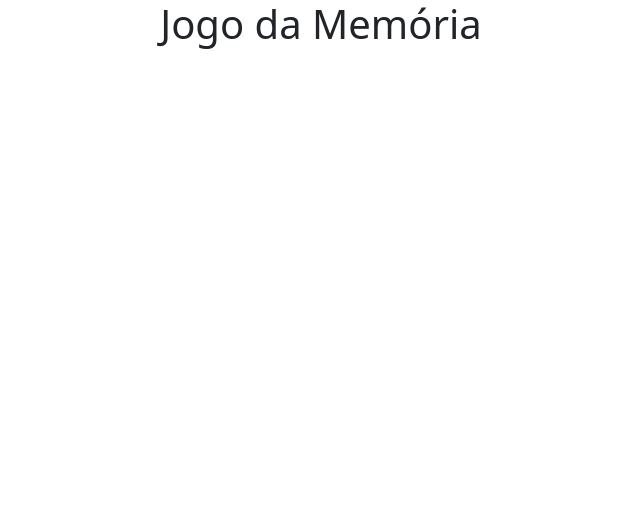
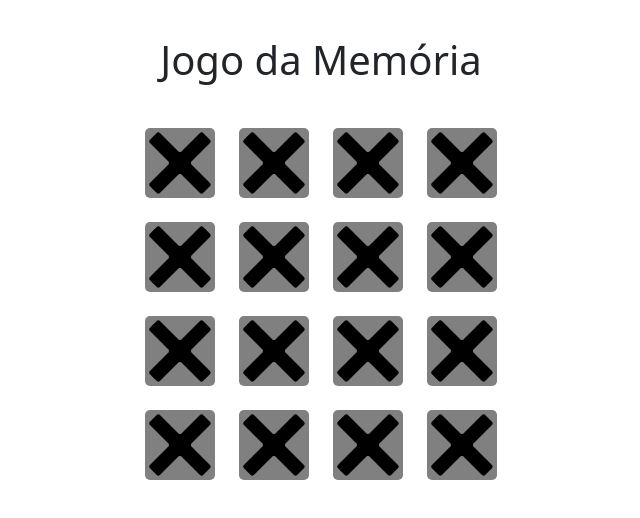
Before and after one commit to BeatrizGivisiez/jogo-da-memoria, a plain HTML site: page index.html in a window 1280 px wide. Shown: the whole page, without its empty margins (319-959 px from the left). Drawn offline with Linux system fonts and the light colour scheme.

Commit message:
wip: tabuleiro fundo cartas

```diff
--- a/assets/css/style.css
+++ b/assets/css/style.css
@@ -1,3 +1,8 @@
+:root {
+  --color-bgVersoCarta: gray;
+  --color-bgFrenteCarta: red;
+}
+
 * {
   padding: 0;
   margin: 0;
@@ -8,4 +13,20 @@ body {
   display: flex;
   align-items: center;
   justify-content: center;
+  flex-direction: column;
 }
+
+header {
+  margin: 36px;
+}
+
+.row {
+  margin-bottom: 24px;
+}
+
+img {
+  background-color: var(--color-bgVersoCarta);
+  border-radius: 5px;
+  width: 70px;
+  height: 70px;
+}
--- a/assets/js/script.js
+++ b/assets/js/script.js
@@ -0,0 +1,19 @@
+// Carta Verso
+let cartaVerso = './assets/img/cross.png'
+
+let cartas = [];
+
+for (let i = 0; i <= 8; i++) {
+  cartas.push(`http://picsum.photos/id/${i}/80`);
+  let fundo = `${cartaVerso}`;
+
+  onload = () => {
+    let elemeCartas = document.querySelectorAll('#memoria img');
+    elemeCartas.forEach(
+      (img, i) => {
+        img.src = fundo;
+      }
+    )
+
+  }
+}
--- a/index.html
+++ b/index.html
@@ -11,11 +11,75 @@
 </head>
 <body>
   <header>
-    <h1>Jogo da Memória</h1>
+    <h1 class="title">Jogo da Memória</h1>
   </header>
-  <main>
-    <div class="tabuleiro">
-    </div>
+  <main class="tabuleiro">
+
+      <div id="memoria">
+        <div id="cartas">
+          <div class="row">
+            <div class="col-3">
+              <img id="carta1">
+            </div>
+            <div class="col-3">
+              <img id="carta2">
+            </div>
+            <div class="col-3">
+              <img id="carta3">
+            </div>
+            <div class="col-3">
+              <img id="carta4">
+            </div>
+          </div>
+
+          <div class="row">
+            <div class="col-3">
+              <img id="carta5">
+            </div>
+            <div class="col-3">
+              <img id="carta6">
+            </div>
+            <div class="col-3">
+              <img id="carta7">
+            </div>
+            <div class="col-3">
+              <img id="carta8">
+            </div>
+          </div>
+
+          <div class="row">
+            <div class="col-3">
+              <img id="carta9">
+            </div>
+            <div class="col-3">
+              <img id="carta10">
+            </div>
+            <div class="col-3">
+              <img id="carta11">
+            </div>
+            <div class="col-3">
+              <img id="carta12">
+            </div>
+          </div>
+
+          <div class="row">
+            <div class="col-3">
+              <img id="carta13">
+            </div>
+            <div class="col-3">
+              <img id="carta14">
+            </div>
+            <div class="col-3">
+              <img id="carta15">
+            </div>
+            <div class="col-3">
+              <img id="carta16">
+            </div>
+          </div>
+
+        </div>
+      </div>
+
   </main>
 </body>
 </html>
```
Also changed, not shown: assets/img/android.png (added), assets/img/chrome.png (added), assets/img/cross.png (added), assets/img/facebook.png (added), assets/img/firefox.png (added), assets/img/googleplus.png (added), assets/img/html5.png (added), assets/img/twitter.png (added), assets/img/windows.png (added).
